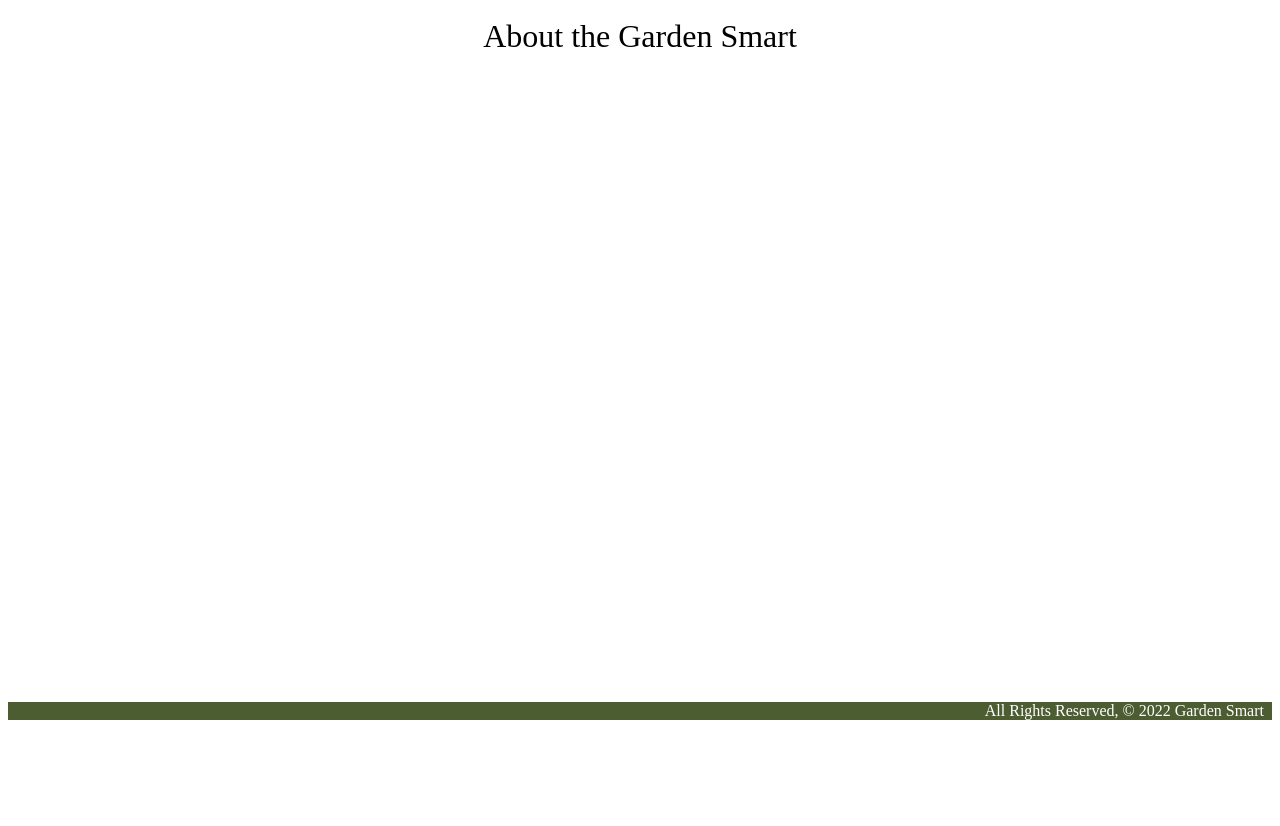
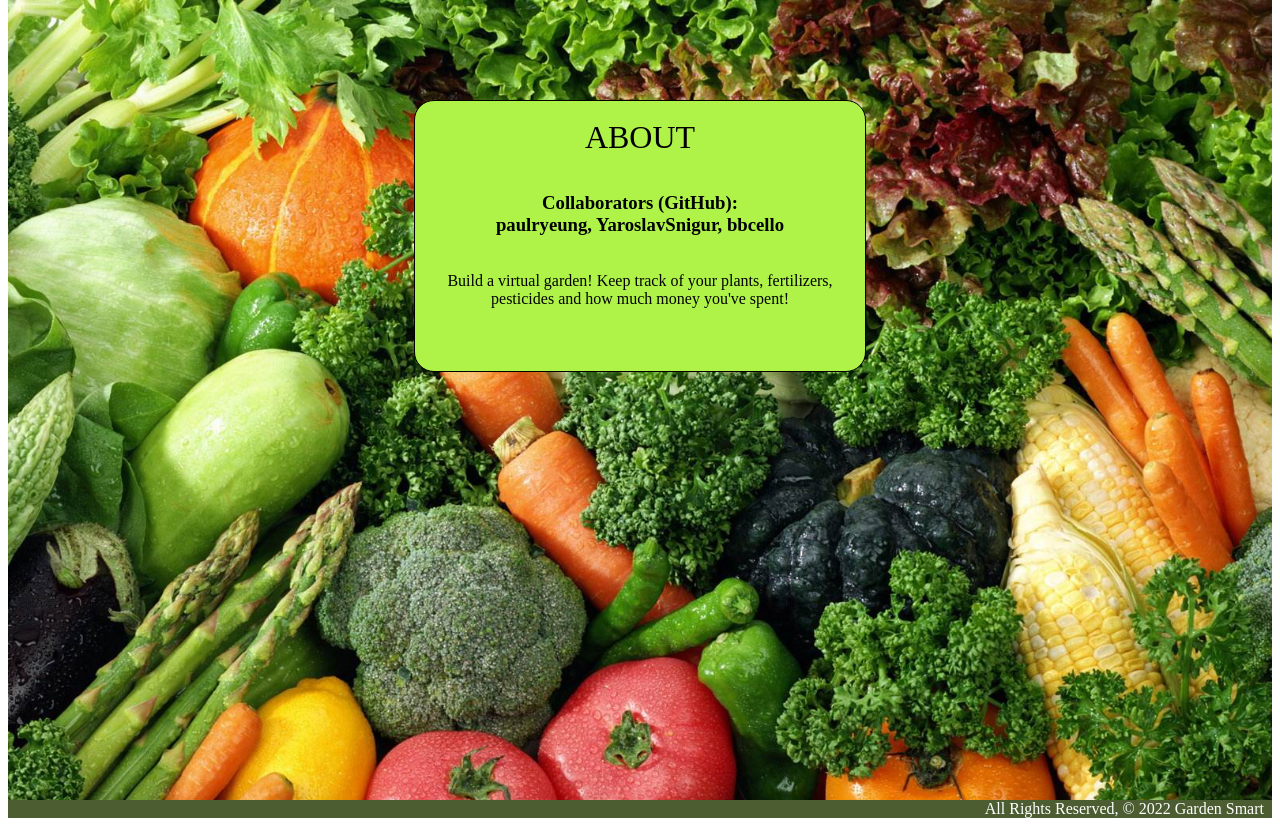
Before and after one commit to YaroslavSnigur/Garden-Smart, a Django app: page /about/ in a window 1280 px wide. Shown: the part 88-914 px from the top of the page. Before the commit the page ends 808 px from the top, so only its background shows below. Run offline with Django 4.2, Linux system fonts and the light colour scheme.

Commit message:
updated about page and homepage

```diff
--- a/main_app/static/css/style.css
+++ b/main_app/static/css/style.css
@@ -166,7 +166,7 @@ h1 {
 .welcome {
   margin-top: 100px;
   width: 450px;
-  height: 250px;
+  height: 270px;
   background-color: rgb(175, 243, 73);
   border: 1px solid black;
   border-radius: 20px;
@@ -184,6 +184,14 @@ h1 {
   height: 40px;
   border-radius: 5px;
   background-color: #30cc3d;
+}
+
+/*About Page */
+.welcome > p,
+h3 {
+  text-align: center;
+  margin-top: 0;
+  margin-bottom: 0;
 }
 
 /* MY GARDEN */
--- a/main_app/templates/about.html
+++ b/main_app/templates/about.html
@@ -1,5 +1,16 @@
 {% extends 'base.html' %} {% block content %}
-
-<h1>About the Garden Smart</h1>
-
+<div class="home-content">
+  <div class="welcome">
+    <h1>ABOUT</h1>
+    <br />
+    <h3>Collaborators (GitHub):</h3>
+    <h3>paulryeung, YaroslavSnigur, bbcello</h3>
+    <br />
+    <br />
+    <p>
+      Build a virtual garden! Keep track of your plants, fertilizers, pesticides
+      and how much money you've spent!
+    </p>
+  </div>
+</div>
 {% endblock %}
```
Also changed, not shown: main_app/templates/home.html (+16 -1 lines).
